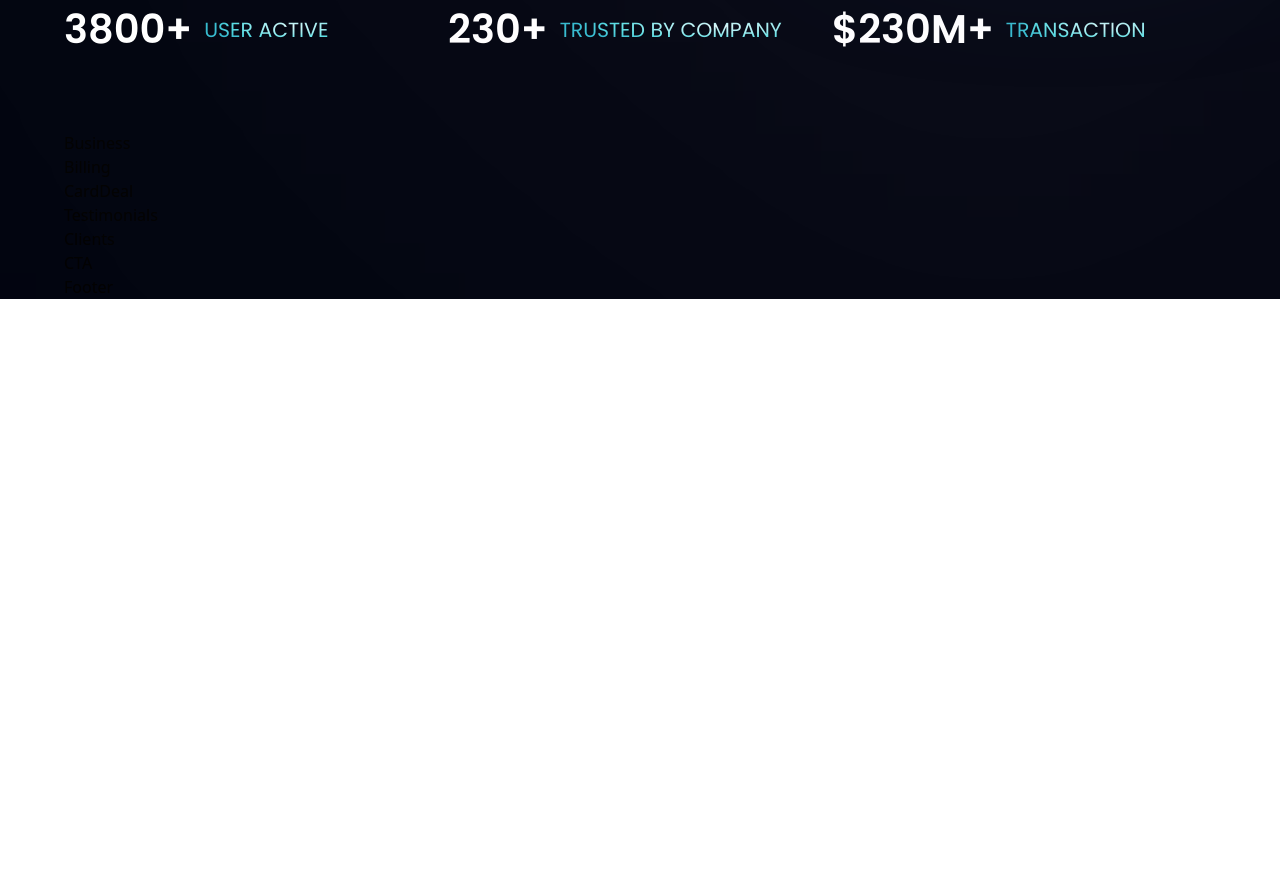
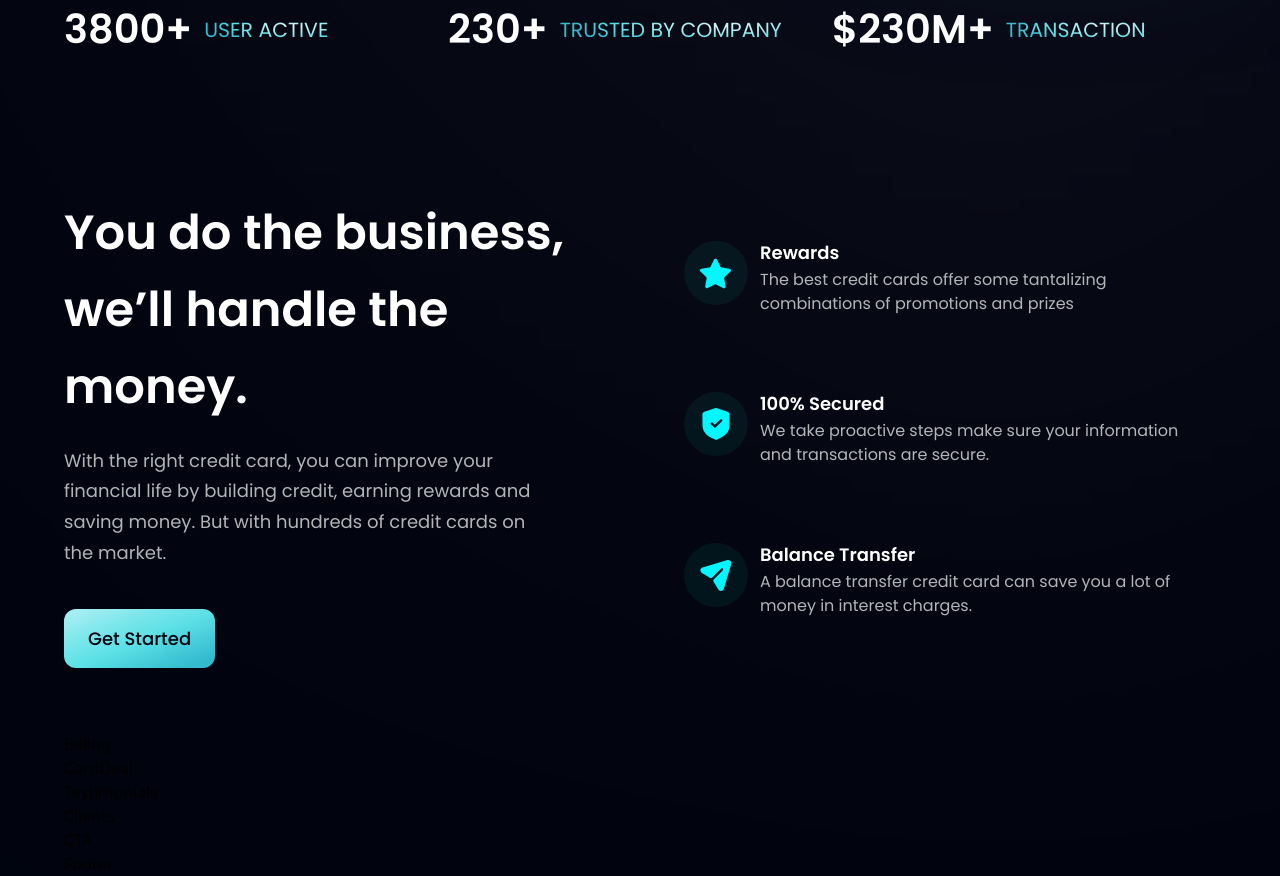
Before and after one commit to saeedMesbah2000/bank_modern_app, a React (Create React App) app: page / in a window 1280 px wide. Shown: the part 780-1656 px from the top of the page. Before the commit the page ends 1079 px from the top, so only its background shows below. Built offline with nearby package versions, Linux system fonts and the light colour scheme.

Commit message:
completing Business and Button component and creating FeatureCard component and completing it

```diff
--- a/src/components/Business.jsx
+++ b/src/components/Business.jsx
@@ -1,7 +1,34 @@
 import React from "react";
+import {features} from "../constans";
+import styles, {layout} from "../style";
+import Button from "./Button";
+import FeatureCard from "./FeatureCard";
 
 const Business = () => {
-  return <div>Business</div>;
+  return (
+    <section id="features" className={layout.section}>
+      <div className={layout.sectionInfo}>
+        <h2 className={styles.heading2}>
+          You do the business, <br className="sm:block hidden" /> we’ll handle
+          the money.
+        </h2>
+
+        <p className={`${styles.paragraph} max-w-[470px] mt-5`}>
+          With the right credit card, you can improve your financial life by
+          building credit, earning rewards and saving money. But with hundreds
+          of credit cards on the market.
+        </p>
+
+        <Button styles="mt-10" text="Get Started" />
+      </div>
+
+      <div className={`${layout.sectionImg} flex-col`}>
+        {features.map((feature, index) => {
+          return <FeatureCard key={feature.id} {...feature} index={index} />;
+        })}
+      </div>
+    </section>
+  );
 };
 
 export default Business;
--- a/src/components/Button.jsx
+++ b/src/components/Button.jsx
@@ -1,7 +1,13 @@
 import React from "react";
 
-const Button = () => {
-  return <div>Button</div>;
+const Button = ({styles, text}) => {
+  return (
+    <button
+      type="button"
+      className={`py-4 px-6 bg-blue-gradient font-poppins font-medium text-[18px] text-primary outline-none rounded-xl ${styles}`}>
+      {text}
+    </button>
+  );
 };
 
 export default Button;
--- /dev/null
+++ b/src/components/FeatureCard.jsx
@@ -0,0 +1,29 @@
+import React from "react";
+import styles from "../style";
+import {features} from "../constans";
+
+const FeatureCard = ({icon, title, content, index}) => {
+  return (
+    <div
+      className={`flex flex-row p-6 rounded-[20px] ${
+        index !== features.length - 1 ? "mb-6" : "mb-0"
+      } feature-card`}>
+      <div
+        className={`w-[64px] h-[64px] rounded-full ${styles.flexCenter} bg-dimBlue`}>
+        <img src={icon} alt="icon" className="w-[50%] h-[50%] object-contain" />
+      </div>
+
+      <div className="flex-1 flex flex-col ml-3">
+        <h4 className="font-poppins font-semibold text-white text-[18px] leading-[23px] mb-1">
+          {title}
+        </h4>
+
+        <p className="font-poppins font-normal text-dimWhite text-[16px] leading-[24px] mb-1">
+          {content}
+        </p>
+      </div>
+    </div>
+  );
+};
+
+export default FeatureCard;
```
